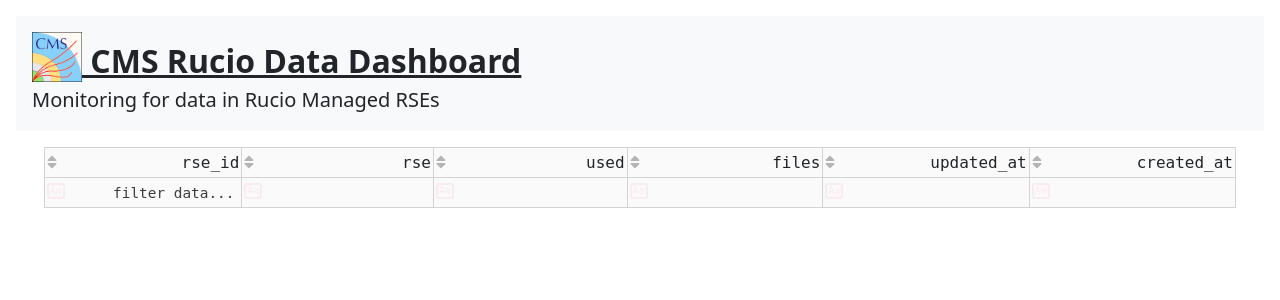
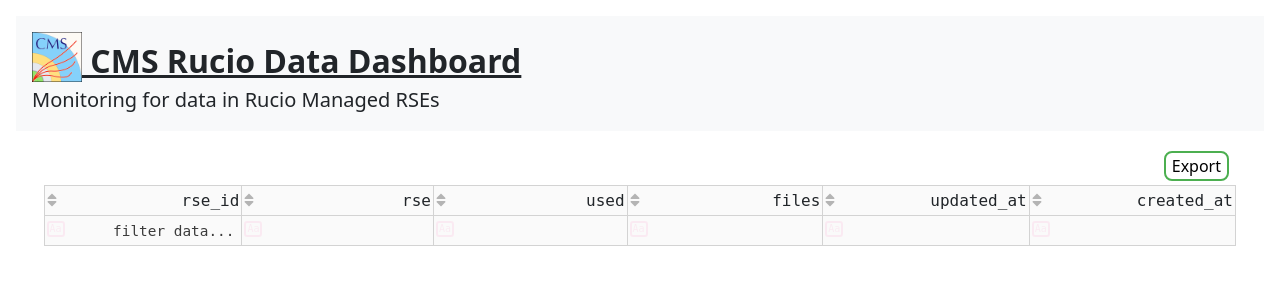
Before and after one commit to dynamic-entropy/cms-rucio-data-dashboard, a Flask app: page /rses/ in a window 1280 px wide. Shown: the top 300 px of the page. Run offline with Flask 3, Linux system fonts and the light colour scheme; data that the repository does not hold is empty; some libraries are stand-ins or nearby versions.

Commit message:
Added export button and included 'unavailable' replicas in the datasets table

```diff
--- a/src/dash_app/assets/style.css
+++ b/src/dash_app/assets/style.css
@@ -1,3 +1,38 @@
 #loading_rucio_datasets_list > #rucio_datasets_list{
     visibility: visible !important;
 }
+
+.export {
+    position: absolute;
+    /* right: 1%; */
+    background-color: #4CAF50; /* Green */
+    border: none;
+    color: white;
+    /* padding: 16px 32px; */
+    text-align: center;
+    text-decoration: none;
+    /* display: block; */
+    font-size: 16px;
+    margin: 4px 2px;
+    transition-duration: 0.4s;
+    cursor: pointer;
+    border-radius: 8px;
+    position: relative;
+
+}
+
+.export {
+    background-color: white;
+    color: black;
+    border: 2px solid #4CAF50;
+}
+
+.export:hover {
+    background-color: #4CAF50;
+    color: white;
+}
+
+.dash-spreadsheet-menu{
+    /* justify-content: right; */
+    float: right;
+}
--- a/src/dash_app/dashapp1/pages/rses_page.py
+++ b/src/dash_app/dashapp1/pages/rses_page.py
@@ -29,7 +29,8 @@
         page_action="native",
         page_current=0,
         page_size=10,
-        markdown_options = {'link_target': "_self"}
+        markdown_options = {'link_target': "_self"},
+        export_format="csv"
     ),
     # dcc.Graph(id="graph"), #M
 ])
--- a/src/static.py
+++ b/src/static.py
@@ -12,10 +12,10 @@
     get_dataset_replica_info = "select rse.rse, rep.available_replicas_cnt, rep.updated_at, rep.created_at from cms_rucio_prod.collection_replicas rep join cms_rucio_prod.rses rse on rep.rse_id = rse.id and rep.name='{0}'"
 
     def get_datasets_query(rse_id=None, filter_query=None, sort_by=None, paginate=None):
-        query = "select NAME ,BYTES ,LENGTH ,AVAILABLE_REPLICAS_CNT ,UPDATED_AT ,CREATED_AT from cms_rucio_prod.collection_replicas"
+        query = "select NAME ,BYTES ,LENGTH ,AVAILABLE_REPLICAS_CNT ,UPDATED_AT ,CREATED_AT, STATE from cms_rucio_prod.collection_replicas"
 
         if rse_id:
-            query += f" where rse_id='{rse_id}' and state='A'"
+            query += f" where rse_id='{rse_id}'"
 
         if rse_id and filter_query:
             m = match(r"{(.+)} s.+ (.+)", filter_query)
@@ -35,7 +35,7 @@
 
 class ColumnNames:
     rse_table = ['rse_id', 'rse', 'used', 'files', 'updated_at', 'created_at']
-    dataset_table = ['name', 'bytes', 'length', 'available_replicas_cnt', 'updated_at', 'created_at']
+    dataset_table = ['name', 'bytes', 'length', 'available_replicas_cnt', 'updated_at', 'created_at', 'state']
     rules_table = ['id', 'account', 'name', 'did_type', 'state', 'rse_expression', 'copies', 'locked', 'activity', 'grouping', 'notification', 'priority', 'meta', 'updated_at', 'created_at']
     rules_on_did = ['id', 'account', 'rse_expression', 'activity', 'created_at', 'updated_at' ]
     file_replica_info = ['rse', 'updated_at', 'created_at']
```
Also changed, not shown: src/dash_app/dashapp1/pages/datasets_page.py (+44 -22 lines).
